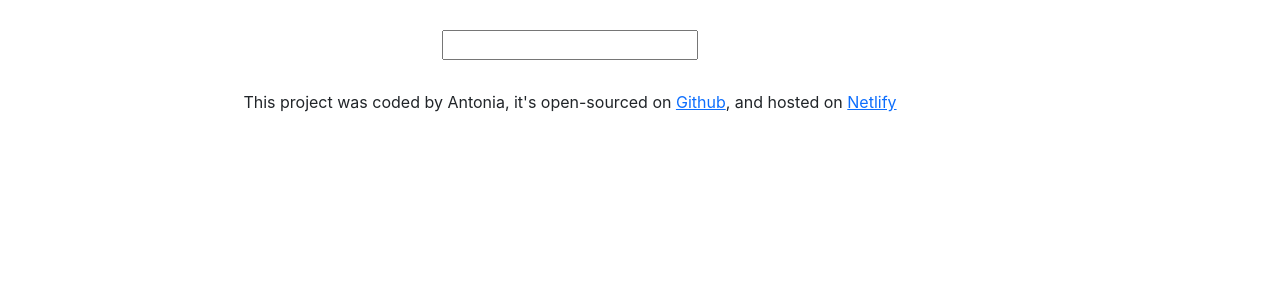
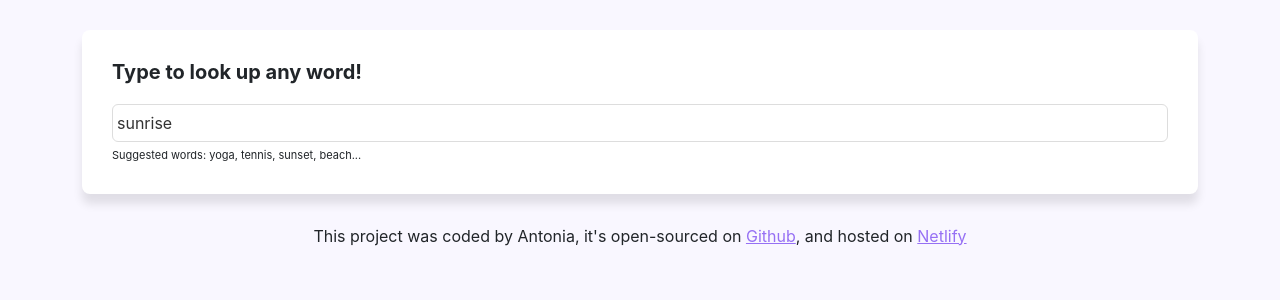
Before and after one commit to antoniab79/dictonary-project, a React (Create React App) app: page / in a window 1280 px wide. Shown: the top 300 px of the page. Built offline with nearby package versions, Linux system fonts and the light colour scheme; no server answers.

Commit message:
styled the application

```diff
--- a/src/App.css
+++ b/src/App.css
@@ -1,3 +1,11 @@
+body {
+  background: #F9F7FF;
+}
+
+a {
+  color: #9670f4;
+}
+
 .App header {
   margin: 30px 0;
 }
@@ -8,6 +16,5 @@
 }
 
 .App .container {
-  text-align: center;
-  margin: 30px 0;
+  margin: 0 auto;
 }
--- a/src/App.js
+++ b/src/App.js
@@ -8,7 +8,7 @@
       <header className="App-header">
       </header>
       <main>
-        <Dictionary />
+        <Dictionary defaultKeyword="sunrise" />
       </main>
       <footer>This project was coded by Antonia, it's open-sourced on { " " }
         <a href="https://github.com/antoniab79/dictonary-project">Github</a>, and hosted on { " " }
--- a/src/Dictionary.css
+++ b/src/Dictionary.css
@@ -1,3 +1,26 @@
-.Dictionary {
-    background: wheat;
+.Dictionary h1 {
+    font-size: 20px;
+    font-weight: bold;
+    margin-bottom: 20px;
 }
+
+.Dictionary section {
+    background: white;
+    padding: 30px;
+    border-radius: 8px;
+    box-shadow: 0 10px 10px rgb(0 0 0 / 10%);
+    margin: 20px 0;
+}
+
+.Dictionary input {
+    width: 100%;
+    border-radius: 6px;
+    padding: 6px 4px;
+    color: #333;
+    border: 1px solid #ddd;
+}
+
+.Dictionary .hint {
+    font-size: 11px;
+    margin-top: 5px;
+}
--- a/src/Dictionary.js
+++ b/src/Dictionary.js
@@ -3,33 +3,51 @@
 import Results from "./Results";
 import "./Dictionary.css";
 
-export default function Dictionary() {
-    let [keyword, setKeyword] = useState("");
+export default function Dictionary(props) {
+    let [keyword, setKeyword] = useState(props.defaultKeyword);
     let [results, setResults] = useState(null);
+    let [loaded, setLoaded] = useState(false);
 
     function handleResponse(response) {
         setResults(response.data[0]);
-
     }
 
-    function search(event) {
-        event.preventDefault();
-
+    function search() {
         let apiUrl = `https://api.dictionaryapi.dev/api/v2/entries/en/${keyword}`;
         axios.get(apiUrl).then(handleResponse);
+    }
+
+    function handleSubmit(event) {
+        event.preventDefault();
+        search();
     }
 
     function handleKeywordChange(event) {
         setKeyword(event.target.value);
     }
 
+    function load() {
+        setLoaded(true);
+        search();
+    }
 
+    if (loaded) {
     return (
-        <div className="dictionary">
-            <form onSubmit={search}>
-                <input type="search" onChange={handleKeywordChange} />
+        <div className="Dictionary">
+            <section>
+            <h1>Type to look up any word!</h1>
+            <form onSubmit={handleSubmit}>
+                <input type="search" onChange={handleKeywordChange} defaultValue={props.defaultKeyword} />
             </form>
+            <div className="hint">
+                Suggested words: yoga, tennis, sunset, beach...
+            </div>
+            </section>
             <Results results={results}/>
         </div>
-    )
+    );
+} else {
+    load();
+    return "Loading";
 }
+}
--- /dev/null
+++ b/src/Meaning.css
@@ -0,0 +1,11 @@
+.Meaning h3 {
+    font-size: 24px;
+    line-height: 1.5;
+    font-weight: bold;
+}
+
+.Meaning .example {
+    color: #70757a;
+    font-style: italic;
+    margin-top: 5px;
+}
--- a/src/Meaning.js
+++ b/src/Meaning.js
@@ -1,4 +1,5 @@
 import React from "react";
+import "./Meaning.css";
 import Synonyms from "./Synonyms";
 
 export default function Meaning(props) {
@@ -9,15 +10,13 @@
         {
             return (
                 <div key={index}>
-                    <p>
-                        <strong>Definition:</strong>
-                        {definition.definition}
-                        <br />
-                        <strong>Example:</strong>
-                        <em>{definition.example}</em>
-                        <br />
-                        <Synonyms synonyms={definition.synonyms} />
-                    </p>
+                    <div className="definition">
+                    {definition.definition}
+                    </div>
+                    <div className="example">
+                    <em>{definition.example}</em>
+                    </div>
+                    <Synonyms synonyms={definition.synonyms} />
                 </div>
             );
         })}
--- /dev/null
+++ b/src/Phonetic.css
@@ -0,0 +1,24 @@
+.Phonetic {
+    margin: 20px 0;
+}
+
+.Phonetic a {
+    border: 1px solid #ddd;
+    text-decoration: none;
+    padding: 8px 16px;
+    font-size: 14px;
+    margin-right: 10px;
+    font-weight: bold;
+    border-radius: 20px;
+    transition: all 150ms ease-in-out;
+}
+
+.Phonetic a:hover {
+    background: #9670f4;
+    color: white;
+}
+
+.Phonetic .text {
+    opacity: 0.5;
+    font-weight: bold;
+}
--- a/src/Phonetics.js
+++ b/src/Phonetics.js
@@ -1,11 +1,12 @@
 import React from "react";
+import "./Phonetic.css"
 
 export default function Phonetics(props) {
     return (
         <div className="Phonetic">
             <a href={props.phonetic.audio} target="blank">Listen</a>
-            <br />
-            {props.phonetic.text}
+            <span className="text">{props.phonetic.text}</span>
         </div>
+
     );
 }
--- /dev/null
+++ b/src/Results.css
@@ -0,0 +1,5 @@
+.Results h2 {
+    font-size: 30px;
+    font-weight: bold;
+    line-height: 1.5;
+}
--- a/src/Results.js
+++ b/src/Results.js
@@ -1,11 +1,13 @@
 import React from "react";
 import Phonetics from "./Phonetics";
 import Meaning from "./Meaning";
+import "./Results.css";
 
 export default function Results(props) {
     if (props.results) {
     return (
     <div className="Results">
+        <section>
         <h2>{props.results.word}</h2>
         {props.results.phonetics.map(function (phonetic, index) {
             return (
@@ -14,6 +16,8 @@
             </div>
         );
         })}
+        </section>
+        <section>
         {props.results.meanings.map(function (meaning, index) {
             return (
             <div key={index}>
@@ -21,6 +25,7 @@
             </div>
         );
         })}
+        </section>
     </div>
     );
 } else {
--- /dev/null
+++ b/src/Synonyms.css
@@ -0,0 +1,9 @@
+.Synonyms {
+    margin: 15px 0 0;
+    padding: 0;
+}
+
+.Synonyms li {
+    display: inline-block;
+    padding-right: 15px;
+}
--- a/src/Synonyms.js
+++ b/src/Synonyms.js
@@ -1,13 +1,16 @@
 import React from "react";
+import "./Synonyms.css";
 
 export default function Synonyms(props) {
     if (props.synonyms) {
         return (
-            <ul className="Synonyms">
+            <div className="Synonyms">
+                <ul>
                 {props.synonyms.map(function (synonym, index) {
                     return <li key={index}>{synonym}</li>;
                 })}
-            </ul>
+                </ul>
+            </div>
         );
     } else {
         return null;
```
